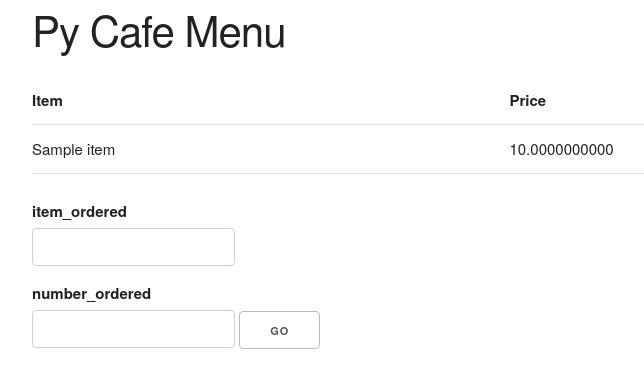
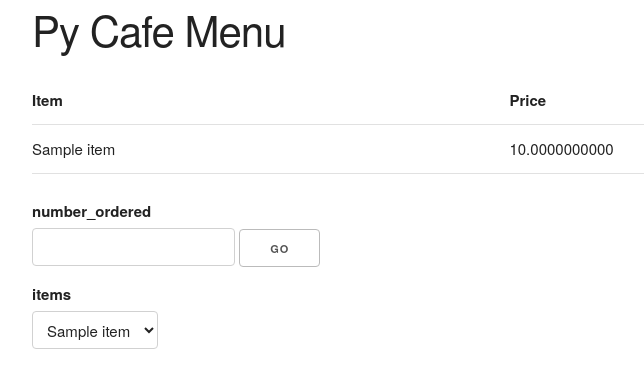
Before and after one commit to python-401d11/py_cafe, a Flask app: page /order in a window 1280 px wide. Shown: the part 133-521 px from the top of the page, without its empty margins (96-740 px from the left). Run offline with Flask 2, Linux system fonts and the light colour scheme; tables that the repository leaves empty hold one stand-in row (values such as "Sample post").

Commit message:
orders dropdown working..   not saving in db

```diff
--- a/src/forms.py
+++ b/src/forms.py
@@ -17,5 +17,8 @@ class AddItemsForm(FlaskForm):
     count =  StringField('count',validators=[DataRequired()])
 
 class OrderForm(FlaskForm):
-    item_ordered = StringField('item_ordered', validators=[DataRequired()])
+    items = SelectField('items')
     number_ordered = StringField('number_ordered', validators=[DataRequired()])
+    def __init__(self,*args, **kwargs):
+        super().__init__(*args,**kwargs)
+        self.items.choices = [(item.id,item.name)for item in Item.query.all()]
--- a/src/models.py
+++ b/src/models.py
@@ -100,3 +100,6 @@ class Item(db.Model):
         secondary='order_items',
         back_populates='items'
     )
+
+    def __repr__(self):
+        return '<Item {}>'.format(self.name)
--- a/src/routes.py
+++ b/src/routes.py
@@ -2,7 +2,7 @@ from flask import render_template, redirect, url_for, request, flash, session, g
 from sqlalchemy.exc import DBAPIError, IntegrityError
 from . import app
 from .forms import RegisterForm, AddItemsForm, OrderForm
-from .models import db, Manager, Customer, Item
+from .models import db, Manager, Customer, Item, Order
 import requests
 import json
 import os
@@ -39,9 +39,18 @@ def customer():
 @app.route('/order', methods = ['GET', 'POST'])
 def order():
     form = OrderForm()
+    if form.validate_on_submit():
+        items_list = [form.data['items']]
+        order =  Order(
+            items = items_list
+        )
+        db.session.add(order)
+        dp.session.commit()
 
     items=Item.query.all()
+
     return render_template('order.html', items=items, form=form)
+
 
 
 
--- a/src/templates/order.html
+++ b/src/templates/order.html
@@ -4,7 +4,7 @@
 
 {% endblock title %}
 {% block content %}
-<div class = "container">
+<div class="container">
     <h2> Py Cafe Menu</h2>
     <table class="u-full-width">
         <thead>
@@ -16,18 +16,18 @@
         <tbody>
             {% for item in  items %}
             <tr>
-            <td>{{ item.name }}</td>   <!-- Item Name from table-->
-            <td>{{ item.price }}</td>   <!-- Item price from table-->
+                <td>{{ item.name }}</td> <!-- Item Name from table-->
+                <td>{{ item.price }}</td> <!-- Item price from table-->
             </tr>
             {% endfor %}
         </tbody>
     </table>
-    <form action="{{ url_for(".order") }} method="POST">
-        {{ form.hidden_tag()}}
-        {{ form.item_ordered.label }}{{ form.item_ordered}}
+    <form action="{{ url_for(".order") }}" method="POST">
+        {{ form.hidden_tag() }}
         {{ form.number_ordered.label }}{{ form.number_ordered}}
-        <input type="submit" name="login_form" id="login_form" value = "Go">
+        <input type="submit" name="OrderForm" id="OrderForm" value="Go">
 
+        {{ form.items.label }} {{ form.items() }}
     </form>
 </div>
 {% endblock content %}
```
Lines whose indentation alone changed are shown as unchanged.
